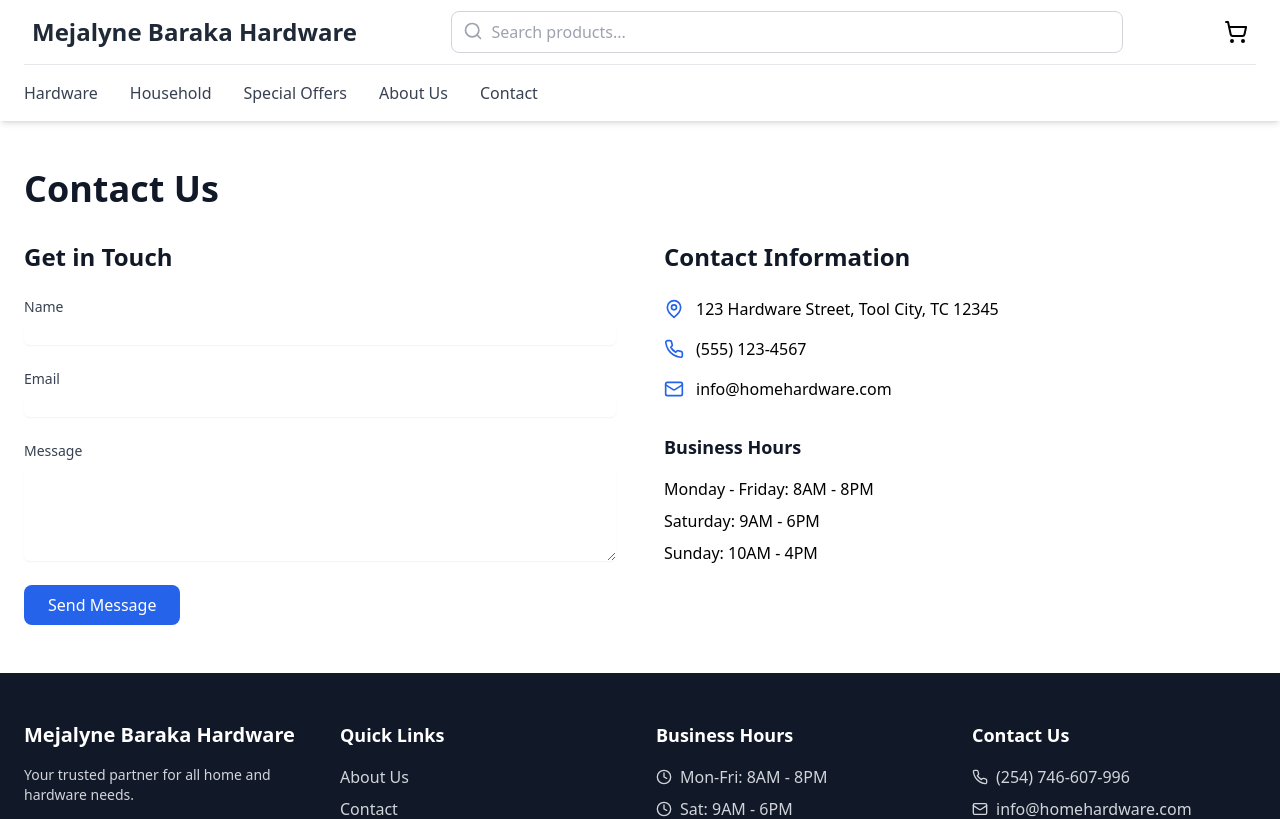
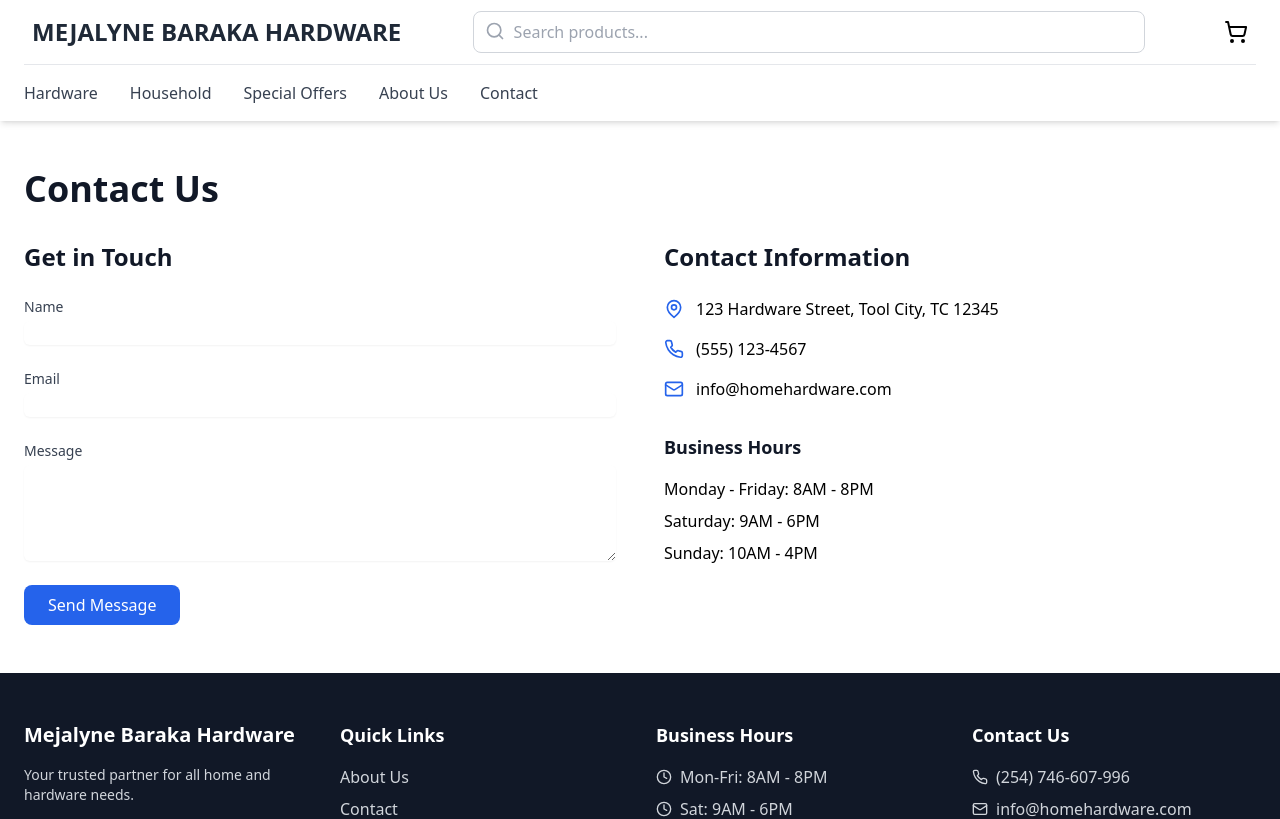
Before and after one commit to Lewisweru/Mejalynhardware, a React (Vite) app: page /contact in a window 1280 px wide. Shown: the top 819 px of the page. Built offline with nearby package versions, Linux system fonts and the light colour scheme.

Commit message:
Update Header.tsx

```diff
--- a/src/components/layout/Header.tsx
+++ b/src/components/layout/Header.tsx
@@ -13,7 +13,7 @@ export default function Header() {
               <Menu className="h-6 w-6" />
             </button>
             <Link to="/" className="text-2xl font-bold text-gray-800 ml-2">
-              Mejalyne Baraka Hardware
+              MEJALYNE BARAKA HARDWARE
             </Link>
           </div>
 
```
